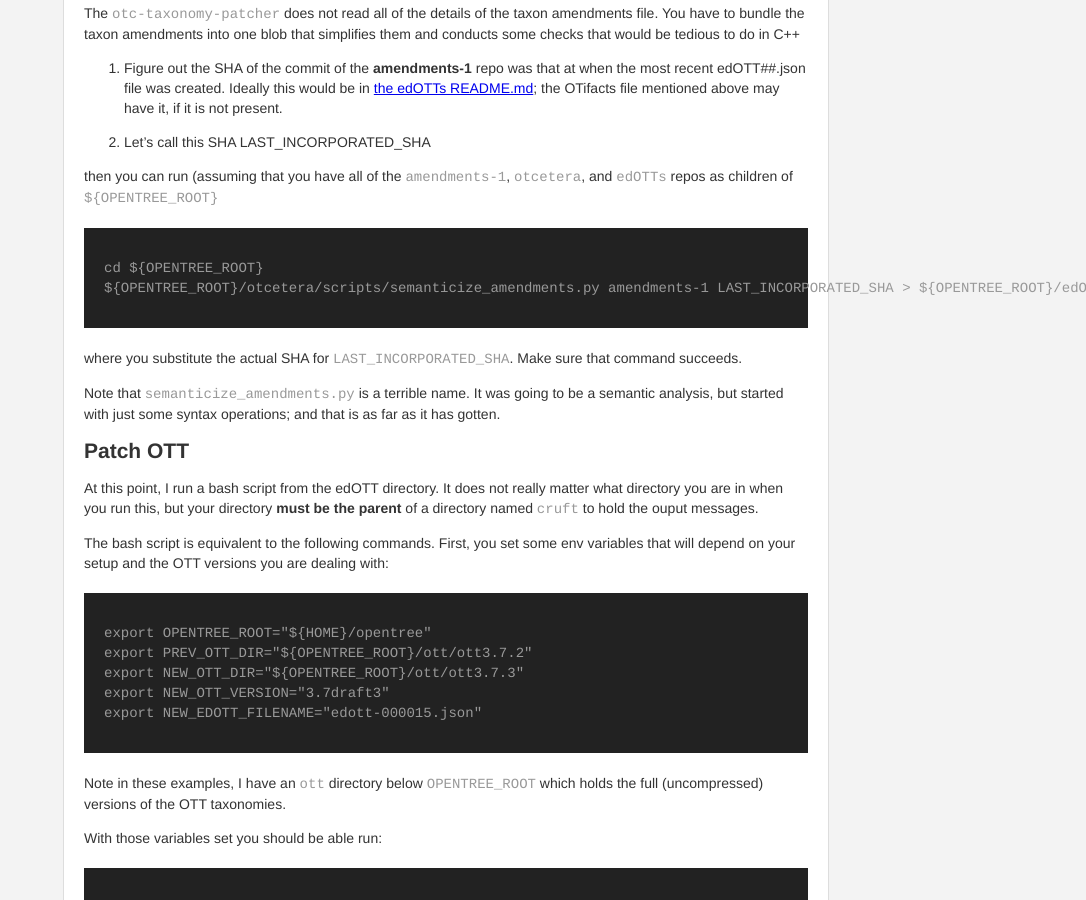
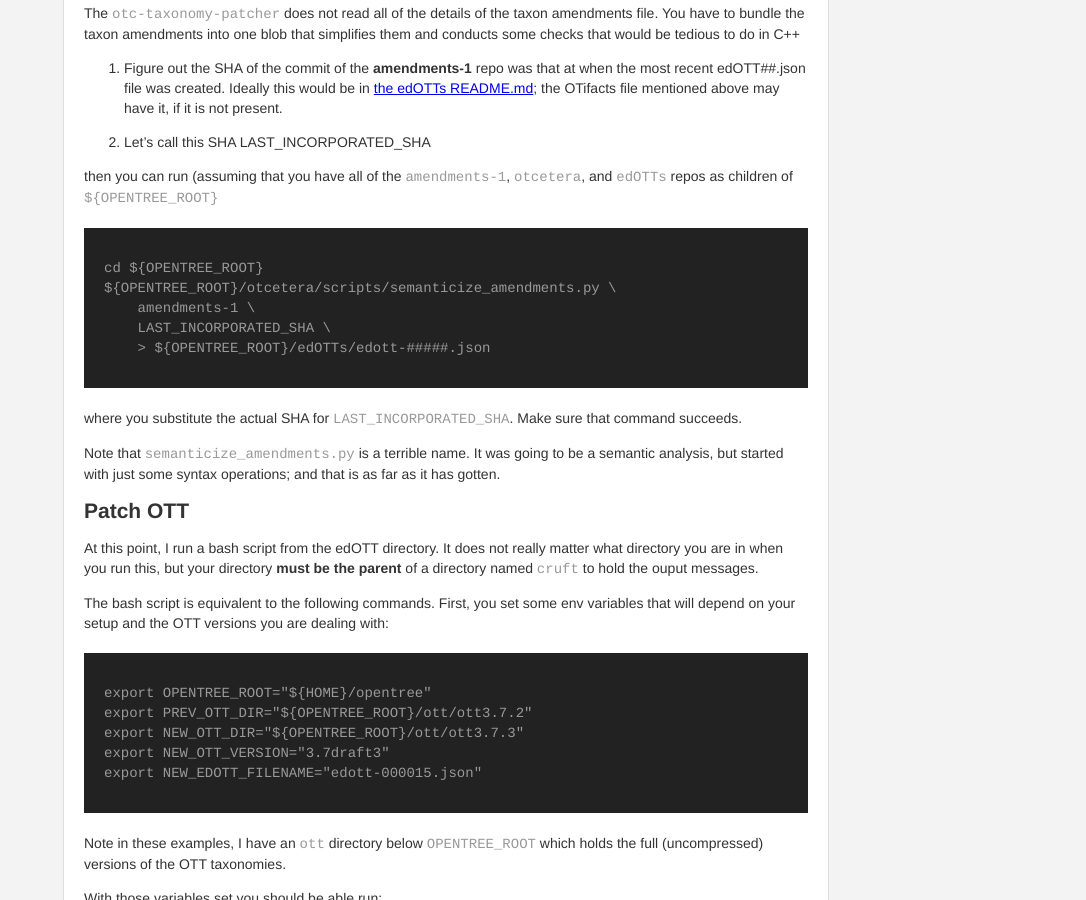
Before and after one commit to OpenTreeOfLife/opentreeoflife.github.io, a Jekyll site: the page built from updateott.md, in a window 1280 px wide and 900 px high, scrolled down 471 px. Shown: the whole window, without its empty margins (194-1280 px from the left). Built offline with Jekyll 4.4.1, drawn with Linux system fonts in a browser that asks for light colours.

Commit message:
line wrapping

```diff
--- a/updateott.md
+++ b/updateott.md
@@ -29,7 +29,10 @@ The `otc-taxonomy-patcher` does not read all of the details of the taxon amendme
 then you can run (assuming that you have all of the `amendments-1`, `otcetera`, and `edOTTs` repos as children of `${OPENTREE_ROOT}`
 
     cd ${OPENTREE_ROOT}
-    ${OPENTREE_ROOT}/otcetera/scripts/semanticize_amendments.py amendments-1 LAST_INCORPORATED_SHA > ${OPENTREE_ROOT}/edOTTs/edott-#####.json
+    ${OPENTREE_ROOT}/otcetera/scripts/semanticize_amendments.py \
+        amendments-1 \
+        LAST_INCORPORATED_SHA \
+        > ${OPENTREE_ROOT}/edOTTs/edott-#####.json
 
 where you substitute the actual SHA for `LAST_INCORPORATED_SHA`. Make sure that command succeeds.
 
```
